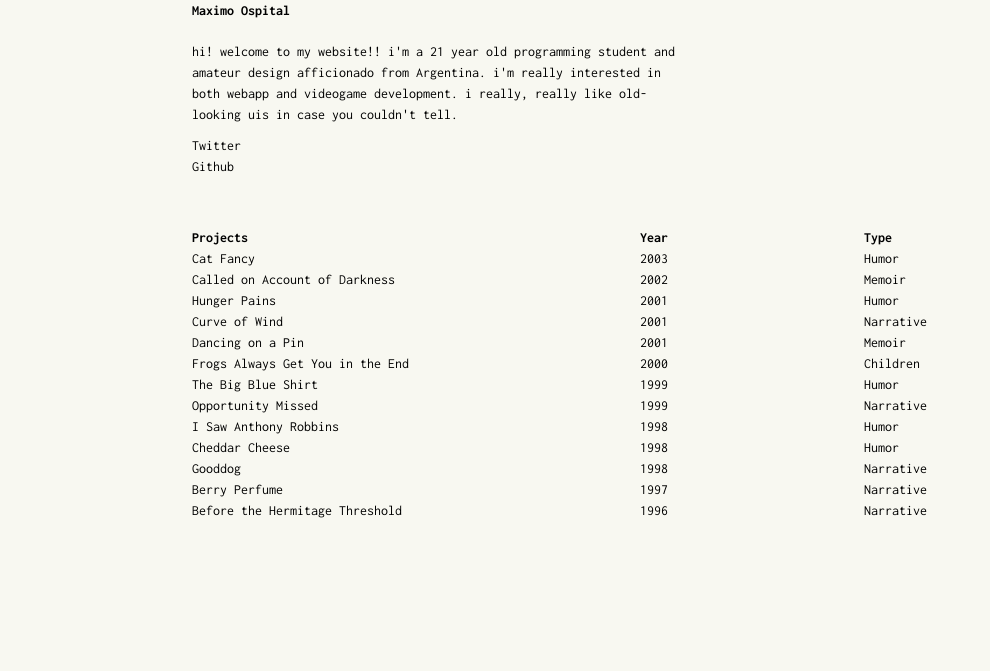
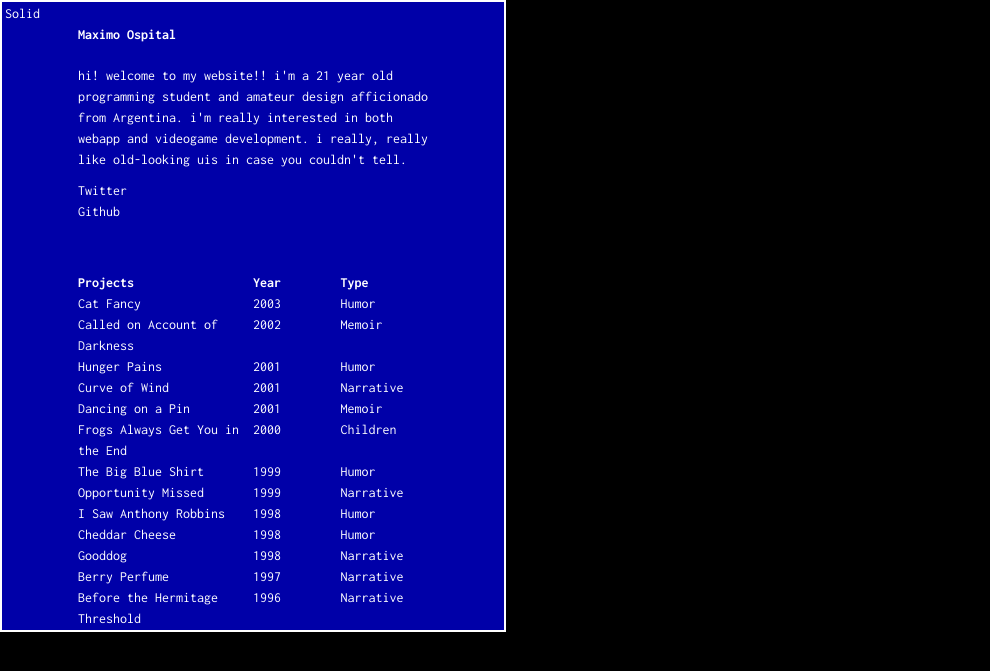
Before and after one commit to maximoospital/maximoospital.github.io, a Jekyll site: the page built from index.html, in a window 1280 px wide. Shown: the top 671 px of the page, without its empty margins (0-990 px from the left). Built offline with Jekyll 4.4.1, drawn with Linux system fonts in a browser that asks for light colours.

Commit message:
update ui

```diff
--- a/_config.yml
+++ b/_config.yml
@@ -1,5 +1,5 @@
 # site
-title: Maximo Ospitale
+title: Maximo Ospital
 baseurl: "/"
 url: "http://maximoospital.github.io"
 favicon: "/assets/sample/ico.png"
@@ -7,7 +7,7 @@ g_analytics: UA-12345678-1
 
 # bio
 header: Maximo Ospital
-desc: >
+desc: |+
   hi! welcome to my website!!
   i'm a 21 year old programming student and amateur design afficionado from Argentina.
   i'm really interested in both webapp and videogame development.
--- a/_layouts/default.html
+++ b/_layouts/default.html
@@ -3,9 +3,12 @@
   {% include head.html %}
 
   <body>
-    <div class="container">
-      {% include header.html %}
-      {{ content }}
+    <div class="tui-window tui-border-solid">
+      <legend>Solid</legend>
+      <div class="container">
+        {% include header.html %}
+        {{ content }}
+      </div>
     </div>
   </body>
 
--- a/_sass/base.scss
+++ b/_sass/base.scss
@@ -60,7 +60,7 @@ body {
   width: 100%;
   margin: 25px 0;
   padding: 0;
-  background: $color__beige;
+  background: $color__black;
   font-family: $inconsolata;
   font-size: $font__size;
   font-weight: $font__weight;
```
